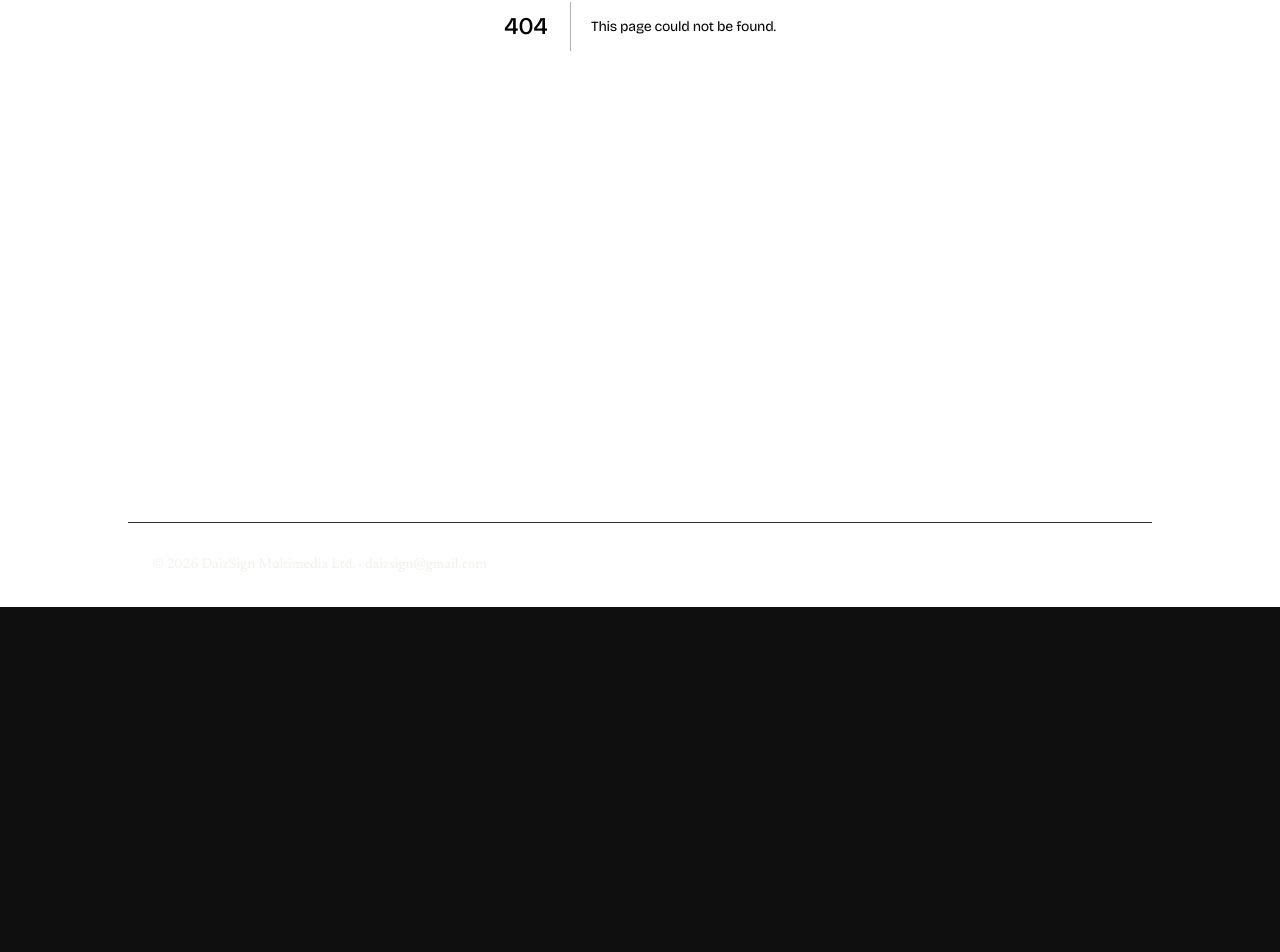
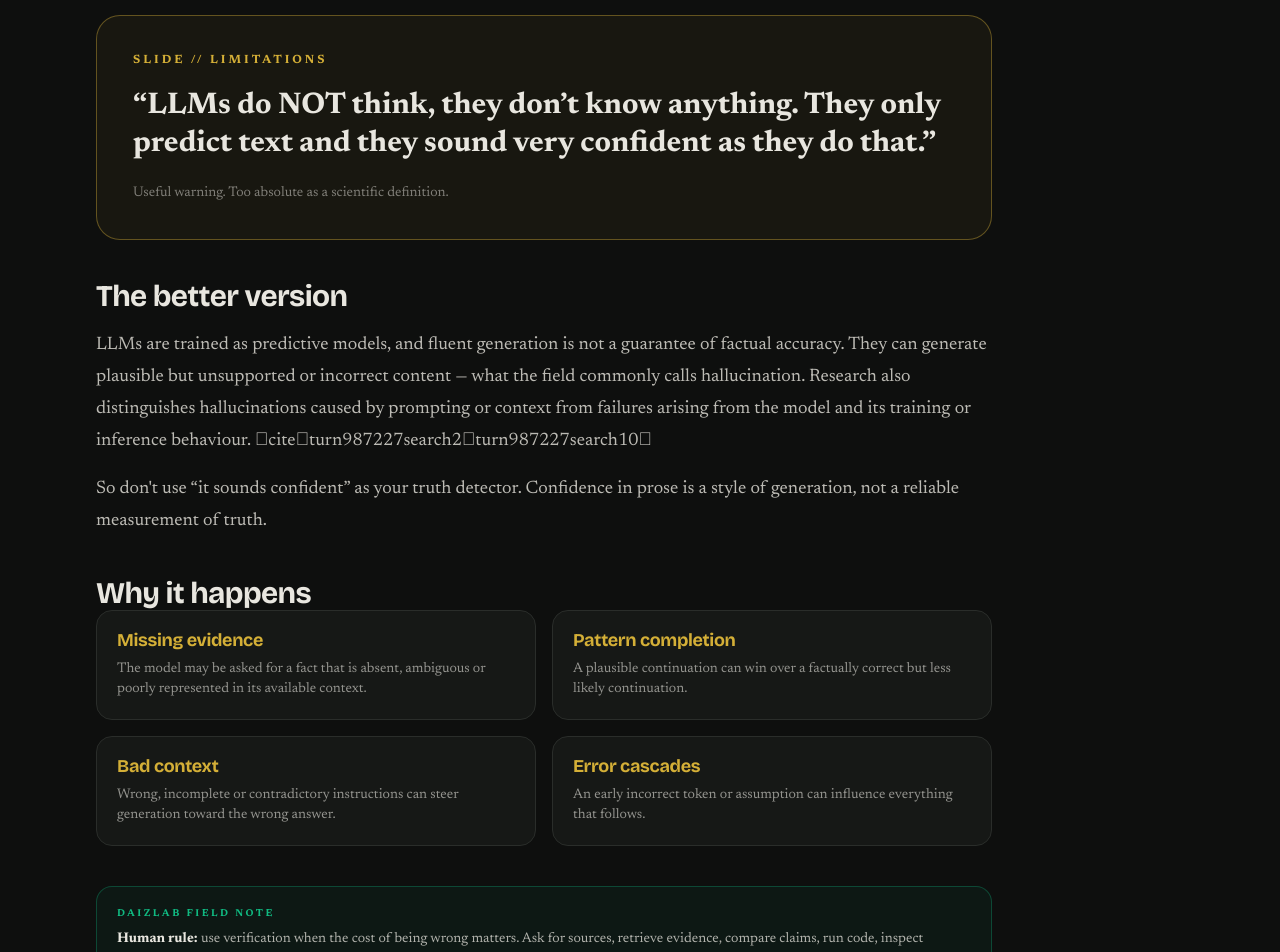
Before and after one commit to Damiedaiz/daizlabratz, a Next.js app: page /learn/ai/hallucinations in a window 1280 px wide. Before the commit this address had no page. Shown: the part 442-1394 px from the top of the page. Before the commit the page ends 1049 px from the top, so only its background shows below. Built offline with nearby package versions, Linux system fonts and the light colour scheme.

Commit message:
feat: add DaizLab AI Academy hallucinations

```diff
--- /dev/null
+++ b/app/learn/ai/hallucinations/page.tsx
@@ -0,0 +1,37 @@
+import { LessonFrame, MissionNote } from "@/components/AiAcademy";
+
+export const metadata = { title: "Hallucinations | DaizLabRatZ" };
+
+export default function Hallucinations() {
+  return (
+    <LessonFrame number="03" eyebrow="LIMITATIONS" title="Hallucinations" dek="A model can produce a beautiful answer that is false. The danger is not that the sentence looks broken. The danger is that it can look completely normal.">
+      <section className="rounded-3xl border border-gold/40 bg-gold/5 p-7 sm:p-9">
+        <div className="text-xs font-bold tracking-[0.25em] text-gold">SLIDE // LIMITATIONS</div>
+        <p className="mt-5 text-3xl font-bold leading-tight text-ink">“LLMs do NOT think, they don’t know anything. They only predict text and they sound very confident as they do that.”</p>
+        <p className="mt-5 text-sm text-ink/50">Useful warning. Too absolute as a scientific definition.</p>
+      </section>
+
+      <section>
+        <h2 className="text-3xl font-bold text-ink">The better version</h2>
+        <p className="mt-4">LLMs are trained as predictive models, and fluent generation is not a guarantee of factual accuracy. They can generate plausible but unsupported or incorrect content — what the field commonly calls hallucination. Research also distinguishes hallucinations caused by prompting or context from failures arising from the model and its training or inference behaviour. citeturn987227search2turn987227search10</p>
+        <p className="mt-4">So don't use “it sounds confident” as your truth detector. Confidence in prose is a style of generation, not a reliable measurement of truth.</p>
+      </section>
+
+      <section>
+        <h2 className="text-3xl font-bold text-ink">Why it happens</h2>
+        <div className="grid gap-4 sm:grid-cols-2">
+          {[
+            ["Missing evidence", "The model may be asked for a fact that is absent, ambiguous or poorly represented in its available context."],
+            ["Pattern completion", "A plausible continuation can win over a factually correct but less likely continuation."],
+            ["Bad context", "Wrong, incomplete or contradictory instructions can steer generation toward the wrong answer."],
+            ["Error cascades", "An early incorrect token or assumption can influence everything that follows."],
+          ].map(([t,d]) => <div key={t} className="rounded-2xl border border-line bg-panel p-5"><h3 className="font-bold text-gold">{t}</h3><p className="mt-2 text-sm text-ink/60">{d}</p></div>)}
+        </div>
+      </section>
+
+      <MissionNote>
+        <strong className="text-ink">Human rule:</strong> use verification when the cost of being wrong matters. Ask for sources, retrieve evidence, compare claims, run code, inspect outputs, or have a second process check the result. Prompt quality can reduce some errors, but prompting alone cannot remove model-internal failure modes. citeturn987227search10
+      </MissionNote>
+    </LessonFrame>
+  );
+}
```
